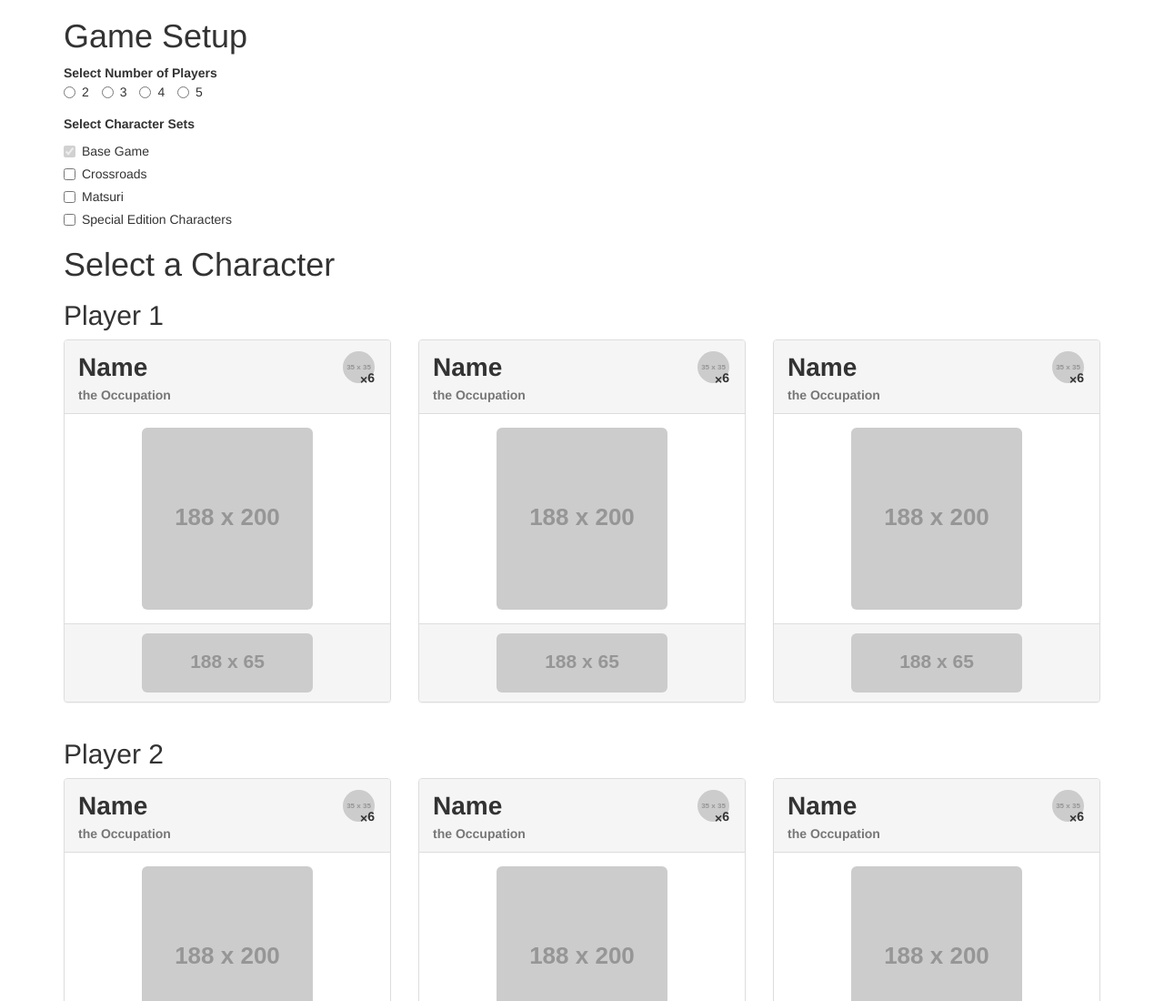
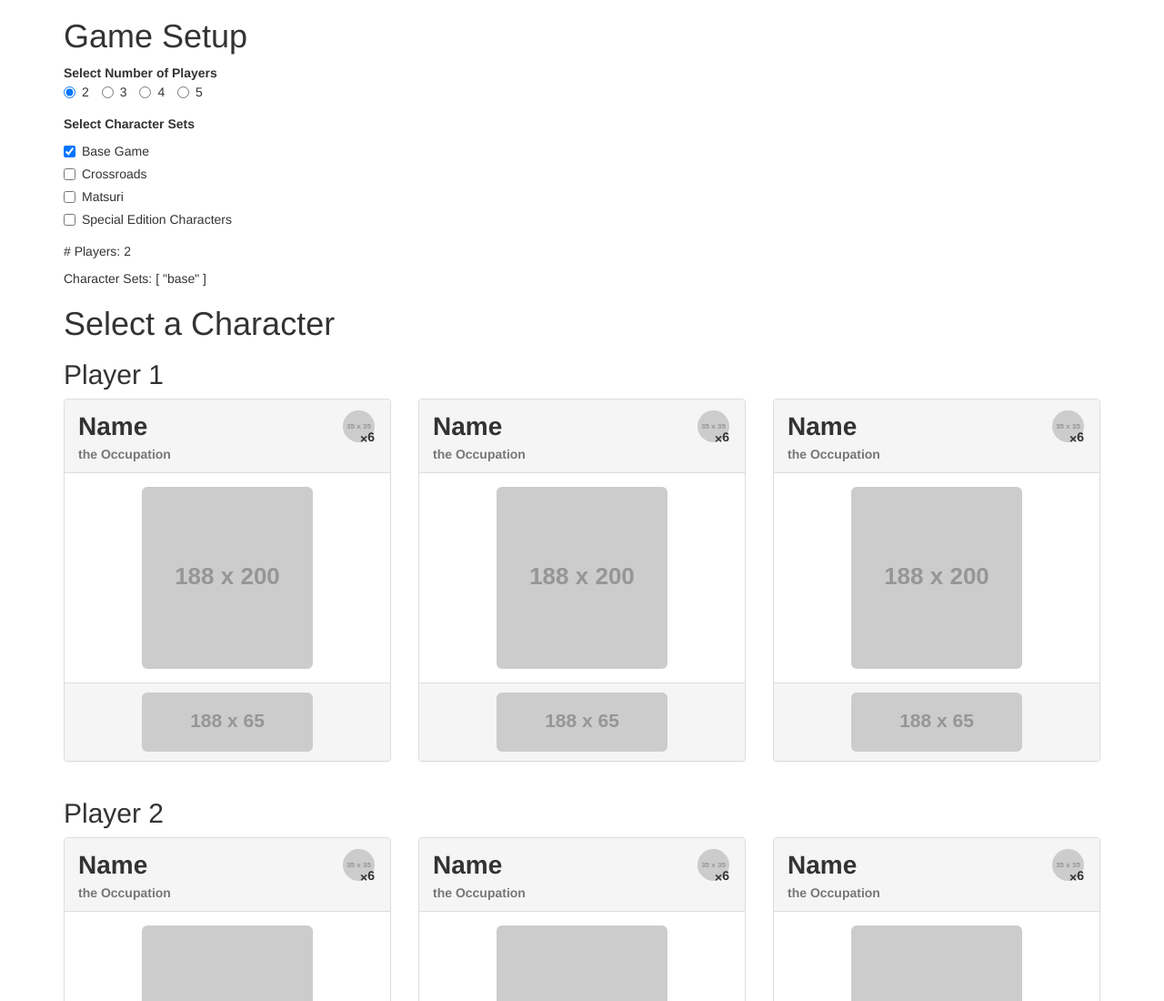
Before and after one commit to blackcatsoftware/tokaido, a plain HTML site: page index.html in a window 1280 px wide. Shown: the top 1100 px of the page at 91% size. Drawn offline with nearby package versions, Linux system fonts and the light colour scheme; placeholder pictures from the web are drawn by us.

Commit message:
scripted settigns section

```diff
--- a/index.html
+++ b/index.html
@@ -73,68 +73,75 @@
             {
                 console.log("Random characters: " + Object.keys(event));
             }
-
-            var ACTIONS = ["Shopping", "Tithing", "Greeting", "Painting", "Bathing", "Working"];
-            function selectRandomAction()
-            {
-                var index = Math.floor(ACTIONS.length * Math.random());
-                console.log(index);
-                document.getElementById("action_container").innerHTML = ACTIONS[index];
-            }
         </script>
     </head>
     <body>
         <div class="container">
             <h1>Game Setup</h1>
 
-            <div>
+            <section id="section-settings">
                 <form>
                     <div class="form-group">
                         <strong>Select Number of Players</strong>
                         <br>
                         <label class="radio-inline">
-                            <input type="radio" name="num-players", id="num-players-2" value="2"> 2
+                            <input type="radio" value="2" v-model="num_players"> 2
                         </label>
                         <label class="radio-inline">
-                            <input type="radio" name="num-players", id="num-players-3" value="3"> 3
+                            <input type="radio" value="3" v-model="num_players"> 3
                         </label>
                         <label class="radio-inline">
-                            <input type="radio" name="num-players", id="num-players-4" value="4"> 4
+                            <input type="radio" value="4" v-model="num_players"> 4
                         </label>
                         <label class="radio-inline">
-                            <input type="radio" name="num-players", id="num-players-5" value="5"> 5
+                            <input type="radio" value="5" v-model="num_players"> 5
                         </label>
                     </div>
                     <div class="form-group">
                         <strong>Select Character Sets</strong>
-                        <div class="checkbox disabled">
+                        <div class="checkbox">
                             <label>
-                                <input type="checkbox" value="" checked disabled>
+                                <input type="checkbox" value="base" v-model="charsets">
                                 Base Game
                             </label>
                         </div>
                         <div class="checkbox">
                             <label>
-                                <input type="checkbox" value="">
+                                <input type="checkbox" value="crossroads" v-model="charsets">
                                 Crossroads
                             </label>
                         </div>
                         <div class="checkbox">
                             <label>
-                                <input type="checkbox" value="">
+                                <input type="checkbox" value="matsuri" v-model="charsets">
                                 Matsuri
                             </label>
                         </div>
                         <div class="checkbox">
                             <label>
-                                <input type="checkbox" value="">
+                                <input type="checkbox" value="special" v-model="charsets">
                                 Special Edition Characters
                             </label>
                         </div>
                     </div>
                 </form>
-            </div>
+                <div>
+                    <p># Players: {{ num_players }}</p>
+                    <p>Character Sets: {{ charsets }}</p>
+                </div>
+            </section>
 
+            <script>
+                var vm_settings = new Vue(
+                {
+                    el: '#section-settings',
+                    data :
+                    {
+                        num_players: 2,
+                        charsets: ['base']
+                    }
+                });
+            </script>
 
             <h1>Select a Character</h1>
 
```
